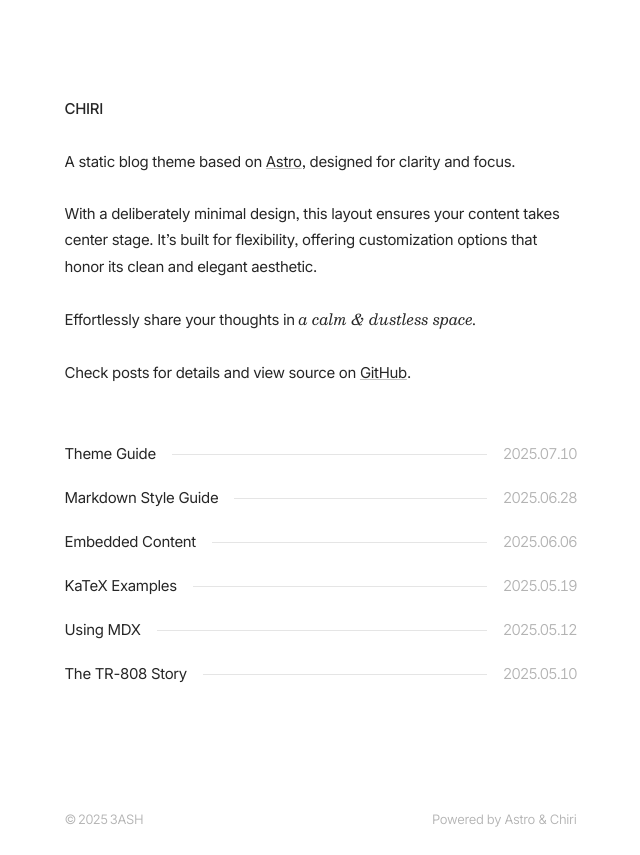
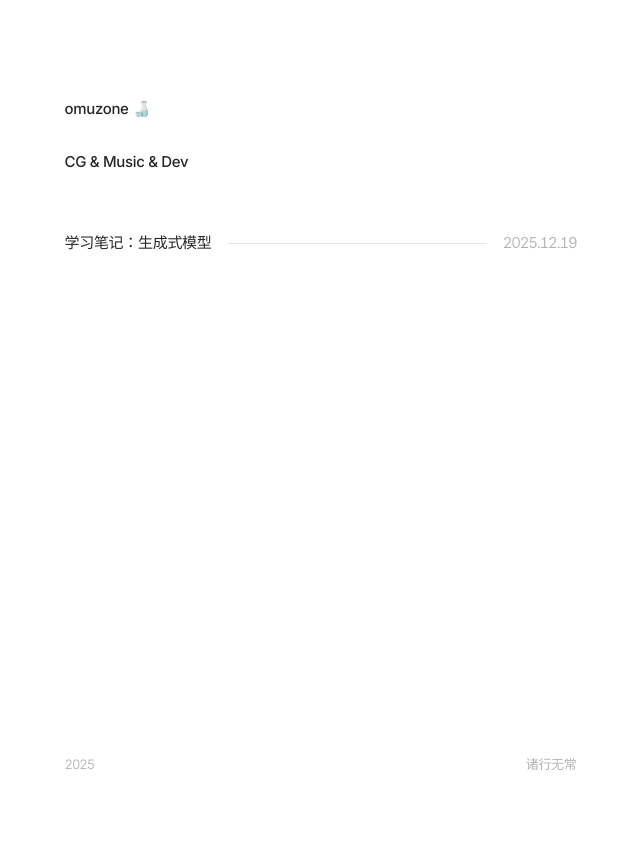
Before and after one commit to alcoholicgirl/alcoholicgirl.github.io, an Astro site: page / in a window 1280 px wide. Shown: the whole page, without its empty margins (312-952 px from the left). After the commit the page ends 800 px from the top, so only its background shows below. Built offline with nearby package versions, Linux system fonts and the light colour scheme; Astro itself is replaced by a stand-in of ours; some packages are replaced by stand-ins of ours.

Commit message:
first commit

```diff
--- a/src/components/layout/Footer.astro
+++ b/src/components/layout/Footer.astro
@@ -7,15 +7,13 @@ const today = new Date()
   <div class="footer-content">
     <div class="copyright">
       <span class="date">
-        &copy;
+        <!-- &copy; -->
         {today.getFullYear()}
       </span>
-      {themeConfig.site.author}
+      <!-- {themeConfig.site.author} -->
     </div>
     <div class="powered-by">
-      Powered by{' '}
-      <a href="https://astro.build">Astro</a> &{' '}
-      <a href="https://github.com/the3ash/astro-chiri">Chiri</a>
+      诸行无常
     </div>
   </div>
 </footer>
--- a/src/config.ts
+++ b/src/config.ts
@@ -3,10 +3,10 @@ import type { ThemeConfig } from './types'
 export const themeConfig: ThemeConfig = {
   // SITE INFO ///////////////////////////////////////////////////////////////////////////////////////////
   site: {
-    website: 'https://astro-chiri.netlify.app/', // Site domain
-    title: 'CHIRI', // Site title
-    author: '3ASH', // Author name
-    description: 'Minimal blog built by Astro', // Site description
+    website: 'https://alcoholicgirl.github.io/', // Site domain
+    title: 'omuzone 🍶', // Site title
+    author: 'omu', // Author name
+    description: 'omu\s blog', // Site description
     language: 'en-US' // Default language
   },
 
--- a/src/content/about/about.md
+++ b/src/content/about/about.md
@@ -1,16 +1,4 @@
 ---
 title: 'About'
 ---
-
-<!--
-This content will be displayed at the top of the index page.
-You can leave this empty if you don’t want to show any content.
--->
-
-A static blog theme based on [Astro](https://astro.build), designed for clarity and focus.
-
-With a deliberately minimal design, this layout ensures your content takes center stage. It's built for flexibility, offering customization options that honor its clean and elegant aesthetic.
-
-Effortlessly share your thoughts in _a calm & dustless space._
-
-Check posts for details and view source on [GitHub](https://github.com/the3ash/astro-chiri).
+**CG & Music & Dev**
--- /dev/null
+++ b/src/content/posts/generative_models.md
@@ -0,0 +1,6 @@
+---
+title: 学习笔记：生成式模型
+pubDate: '2025-12-19'
+---
+
+现有一个概率空间 $(\Omega ,{\mathcal {F}},P)$ 与从中采样的一系列样本 $\mathbf{x}_1, \mathbf{x}_2, \dots, \mathbf{x}_n$。怎么基于这组观测样本，*生成*一个样本 $\hat{\mathbf{x}}$，使其能够近似服从该概率空间的分布？这便是生成式模型的任务。
```
Also changed, not shown: src/content/posts/_KaTeX-example.md (renamed from src/content/posts/KaTeX-example.md), src/content/posts/_embedded-content.md (renamed from src/content/posts/embedded-content.md), src/content/posts/_markdown-style-guide.md (renamed from src/content/posts/markdown-style-guide.md), src/content/posts/_the-tr-808-story.md (renamed from src/content/posts/the-tr-808-story.md), src/content/posts/_theme-guide.md (renamed from src/content/posts/theme-guide.md), src/content/posts/_using-mdx.mdx (renamed from src/content/posts/using-mdx.mdx).
